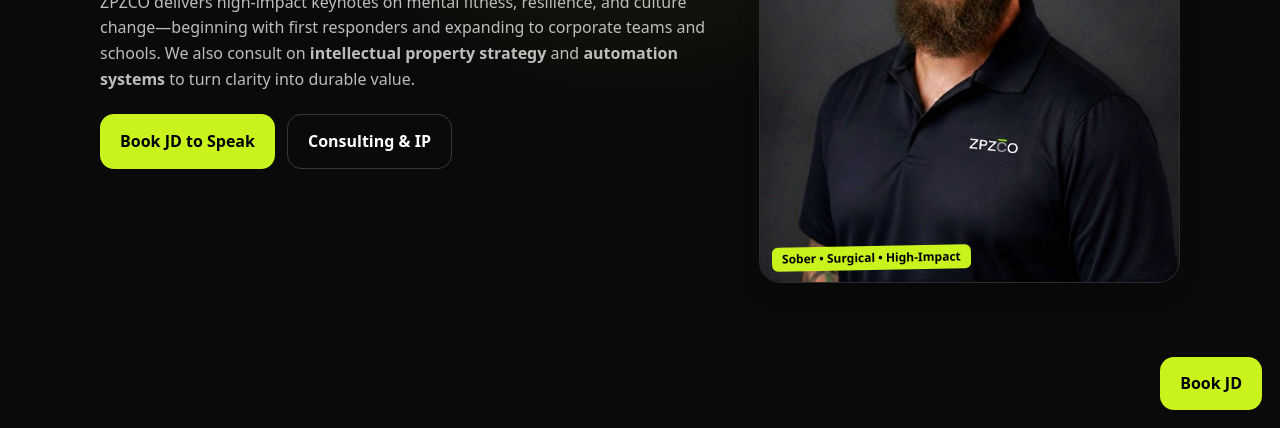
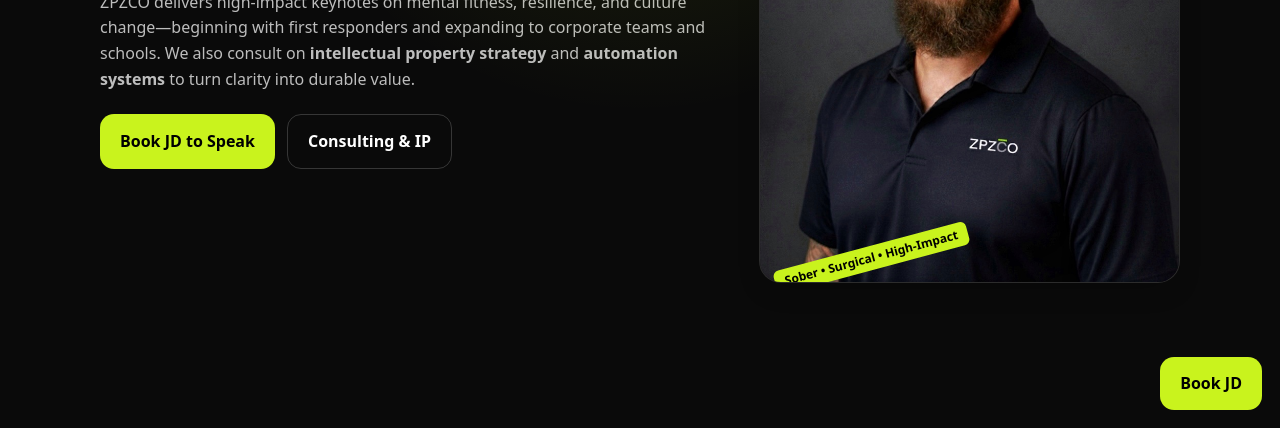
Before and after one commit to SilentNightWalker/ZPZCO-Page-2.2, a plain HTML site: page index.html in a window 1280 px wide. Shown: the part 372-800 px from the top of the page. Drawn offline with Linux system fonts and the light colour scheme.

Commit message:
Update style.css

```diff
--- a/assets/css/style.css
+++ b/assets/css/style.css
@@ -15,7 +15,7 @@ nav a:hover{opacity:.9;border-bottom:2px solid currentColor}
 .grid{display:grid;gap:28px}
 @media(min-width:900px){.grid-2{grid-template-columns:1.2fr .8fr}}
 .card{background:var(--card);border:1px solid rgba(255,255,255,.1);border-radius:22px;box-shadow:0 10px 30px -12px rgba(0,0,0,.35)}
-.pill{position:absolute;left:12px;bottom:12px;transform:rotate(-1deg);background:var(--accent);color:#000;font:700 12px/1 system-ui;padding:6px 10px;border-radius:6px;white-space:nowrap;}
+.pill{position:absolute;left:12px;bottom:12px;transform:rotate(-15deg);background:var(--accent);color:#000;font:700 12px/1 system-ui;padding:6px 10px;border-radius:6px;white-space:nowrap;}
 .section{padding:80px 0}
 h1{font-size:48px;line-height:1.05;margin:0}
 h2{font-size:32px;margin:0}
```
